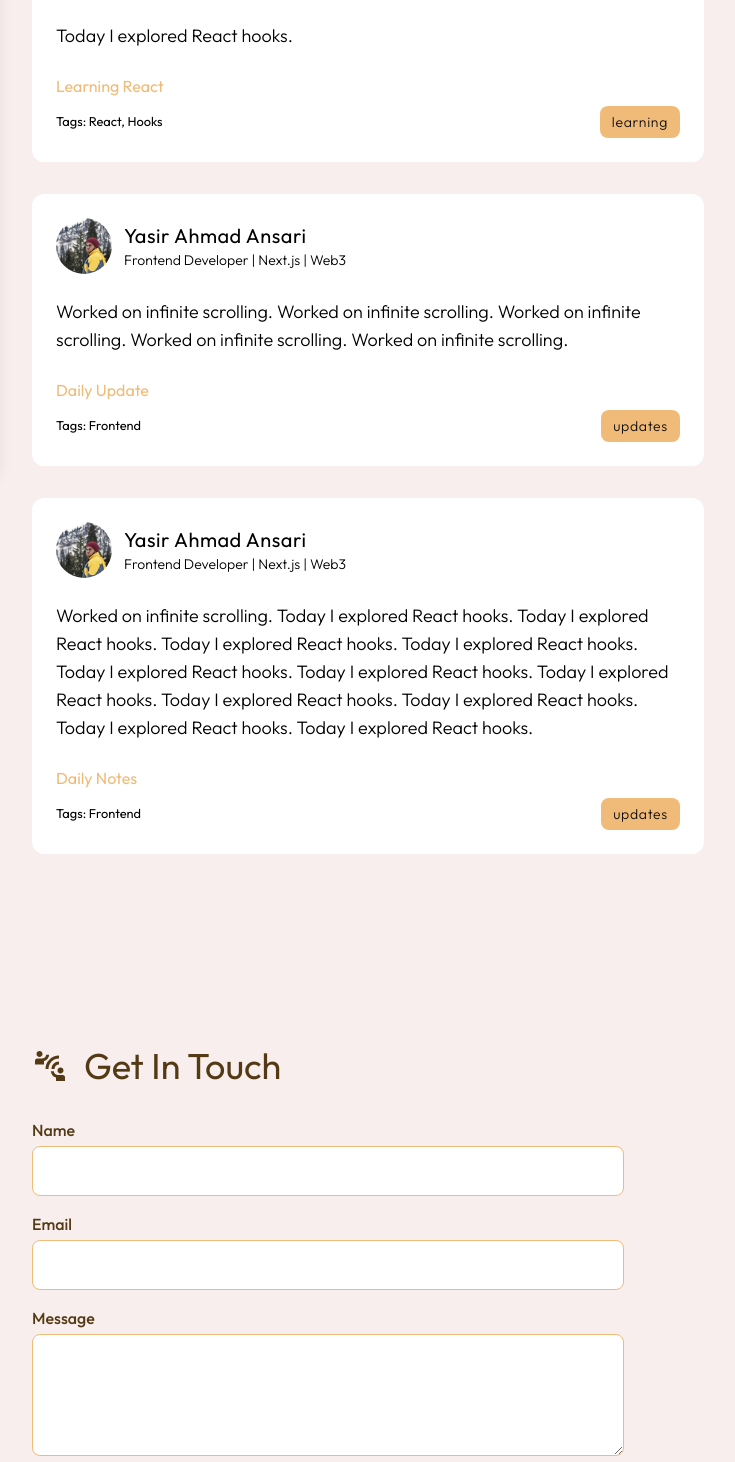
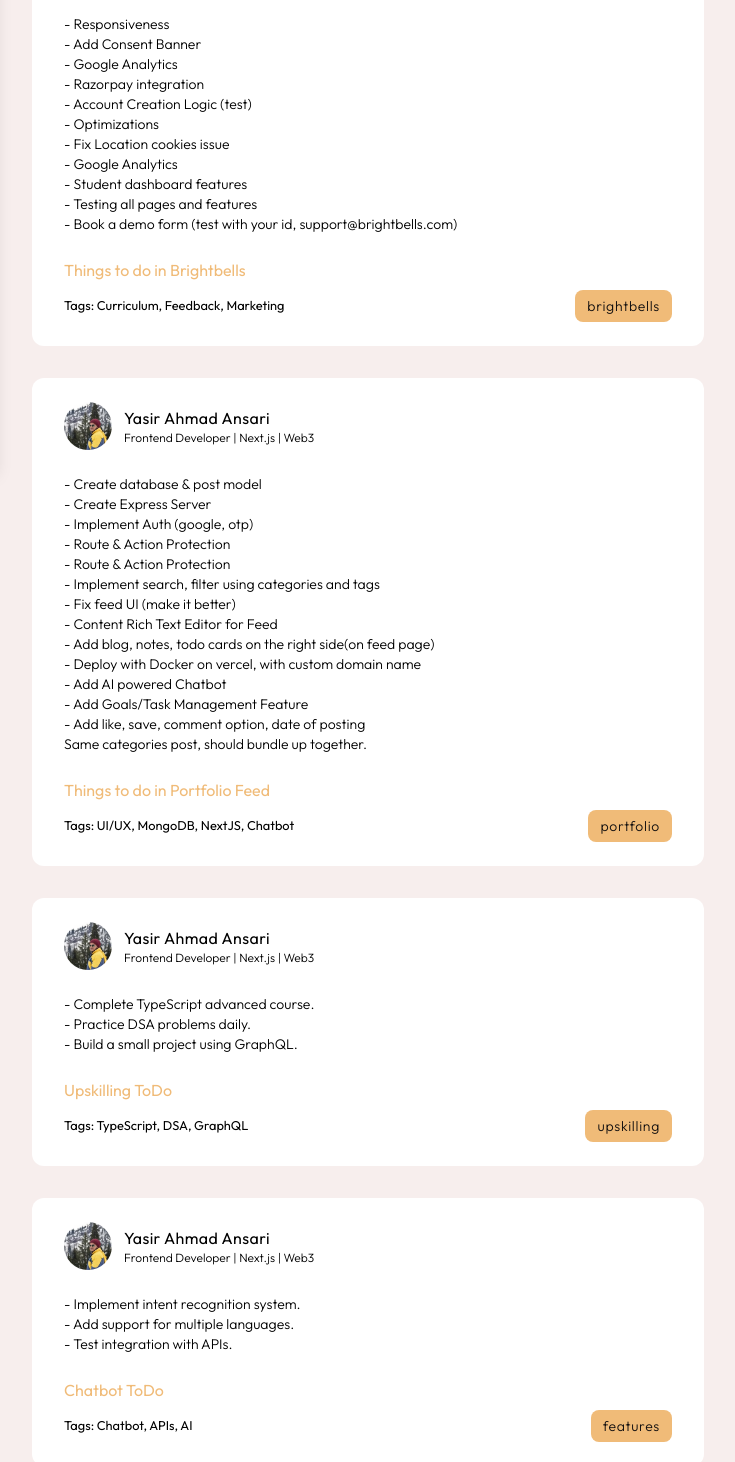
Before and after one commit to ethicalhub/yasir-etc, a Next.js app: page /posts in a window 1280 px wide. Shown: the part 331-1793 px from the top of the page, without its empty margins (0-735 px from the left). Built offline with nearby package versions, Linux system fonts and the light colour scheme.

Commit message:
feat(setup): add brightbells task

```diff
--- a/app/(root)/posts/page.tsx
+++ b/app/(root)/posts/page.tsx
@@ -3,39 +3,117 @@ import { SiSecurityscorecard } from "react-icons/si";
 
 import Post from "@/components/feed/Post";
 import { PostType } from "@/constants/Types";
-
 const posts = [
   {
     id: 1,
-    title: "Learning React",
-    content: "Today I explored React hooks.",
-    category: "Learning",
-    tags: ["React", "Hooks"],
-    createdAt: "2025-01-15T10:00:00Z",
-    parentId: null,
+    title: "Things to do in Brightbells",
+    content: (
+      <ul className="list-outside">
+        <li className="text-sm">- Responsiveness</li>
+        <li className="text-sm">- Add Consent Banner</li>
+        <li className="text-sm">- Google Analytics</li>
+        <li className="text-sm">- Razorpay integration</li>
+        <li className="text-sm">- Account Creation Logic (test)</li>
+        <li className="text-sm">- Optimizations</li>
+        <li className="text-sm">- Fix Location cookies issue</li>
+        <li className="text-sm">- Google Analytics</li>
+        <li className="text-sm">- Student dashboard features</li>
+        <li className="text-sm">- Testing all pages and features</li>
+        <li className="text-sm">
+          - Book a demo form (test with your id, support@brightbells.com)
+        </li>
+      </ul>
+    ),
+    category: "Brightbells",
+    tags: ["Curriculum", "Feedback", "Marketing"],
+    createdAt: new Date().toISOString(),
+  },
+
+  {
+    id: 2,
+    title: "Things to do in Portfolio Feed",
+    content: (
+      <ul className="list-outside text-sm">
+        <li>- Create database & post model</li>
+        <li>- Create Express Server</li>
+        <li>- Implement Auth (google, otp) </li>
+        <li>- Route & Action Protection </li>
+        <li>- Route & Action Protection </li>
+        <li>- Implement search, filter using categories and tags</li>
+        <li>- Fix feed UI (make it better) </li>
+        <li>- Content Rich Text Editor for Feed</li>
+        <li>- Add blog, notes, todo cards on the right side(on feed page)</li>
+        <li>- Deploy with Docker on vercel, with custom domain name</li>
+        <li>- Add AI powered Chatbot</li>
+        <li>- Add Goals/Task Management Feature</li>
+        <li>- Add like, save, comment option, date of posting</li>
+        <li>Same categories post, should bundle up together.</li>
+      </ul>
+    ),
+    category: "Portfolio",
+    tags: ["UI/UX", "MongoDB", "NextJS", "Chatbot"],
+    createdAt: new Date().toISOString(),
+  },
+
+  {
+    id: 3,
+    title: "Upskilling ToDo",
+    content: (
+      <ul className="list-outside">
+        <li className="text-sm">- Complete TypeScript advanced course.</li>
+        <li className="text-sm">- Practice DSA problems daily.</li>
+        <li className="text-sm">- Build a small project using GraphQL.</li>
+      </ul>
+    ),
+    category: "Upskilling",
+    tags: ["TypeScript", "DSA", "GraphQL"],
+    createdAt: new Date().toISOString(),
   },
   {
-    id: 2,
-    title: "Daily Update",
-    content:
-      "Worked on infinite scrolling. Worked on infinite scrolling. Worked on infinite scrolling. Worked on infinite scrolling. Worked on infinite scrolling.",
-    category: "Updates",
-    tags: ["Frontend"],
-    createdAt: "2025-01-16T08:00:00Z",
-    parentId: 1,
+    id: 4,
+    title: "Chatbot ToDo",
+    content: (
+      <ul className="list-outside">
+        <li className="text-sm">- Implement intent recognition system.</li>
+        <li className="text-sm">- Add support for multiple languages.</li>
+        <li className="text-sm">- Test integration with APIs.</li>
+      </ul>
+    ),
+    category: "Features",
+    tags: ["Chatbot", "APIs", "AI"],
+    createdAt: new Date().toISOString(),
   },
   {
-    id: 3,
-    title: "Daily Notes",
-    content:
-      "Worked on infinite scrolling. Today I explored React hooks. Today I explored React hooks. Today I explored React hooks. Today I explored React hooks. Today I explored React hooks. Today I explored React hooks. Today I explored React hooks. Today I explored React hooks. Today I explored React hooks. Today I explored React hooks. Today I explored React hooks.",
-    category: "Updates",
-    tags: ["Frontend"],
-    createdAt: "2025-01-16T08:00:00Z",
-    parentId: 1,
+    id: 5,
+    title: "Notes ToDo",
+    content: (
+      <ul className="list-outside">
+        <li className="text-sm">- Organize research on blockchain topics.</li>
+        <li className="text-sm">- Review past meeting notes for insights.</li>
+        <li className="text-sm">
+          - Create a summary for recent tech articles.
+        </li>
+      </ul>
+    ),
+    category: "Notes",
+    tags: ["Blockchain", "Research", "Summaries"],
+    createdAt: new Date().toISOString(),
+  },
+  {
+    id: 6,
+    title: "Blog ToDo",
+    content: (
+      <ul className="list-outside">
+        <li className="text-sm">- Draft the blog on Web3 adoption.</li>
+        <li className="text-sm">- Proofread the article on AI advancements.</li>
+        <li className="text-sm">- Schedule publishing for Frontend Tips.</li>
+      </ul>
+    ),
+    category: "Blog",
+    tags: ["Web3", "AI", "Frontend"],
+    createdAt: new Date().toISOString(),
   },
 ];
-
 const MyPosts = async () => {
   return (
     <section className="section-layout ">
@@ -51,3 +129,42 @@ const MyPosts = async () => {
 };
 
 export default MyPosts;
+
+// const categories = [
+//   "ToDo's",
+//   "Brightbells",
+//   "Portfolio",
+//   "Projects",
+//   "Upskilling",
+//   "Updates",
+//   "Blog",
+//   "Features",
+// ];
+
+// const tags = [
+//   "ReactJS",
+//   "NextJS",
+//   "JavaScript",
+//   "TypeScript",
+//   "CSS",
+//   "HTML",
+//   "Frontend",
+//   "Backend",
+//   "Fullstack",
+//   "APIs",
+//   "NodeJS",
+//   "ExpressJS",
+//   "MongoDB",
+//   "SQL",
+//   "TailwindCSS",
+//   "Redux",
+//   "Web3",
+//   "Blockchain",
+//   "UI/UX",
+//   "Git",
+//   "GraphQL",
+//   "Firebase",
+//   "Docker",
+//   "Performance",
+//   "Testing",
+// ];
--- a/components/feed/Post.tsx
+++ b/components/feed/Post.tsx
@@ -4,9 +4,9 @@ import UserFeedCard from "../uiComponent/userFeedCard";
 
 const Post = ({ post }: { post: PostType }) => {
   return (
-    <div key={post.id} className="max-w-2xl rounded-xl bg-white p-6">
+    <div key={post.id} className="max-w-2xl rounded-xl bg-white px-8 py-6">
       <UserFeedCard size={"small"} />
-      <p className="my-6 w-full text-lg font-light">{post.content}</p>
+      <div className="my-6 w-full text-lg font-light">{post.content}</div>
       <h2 className="text-secondary">{post.title}</h2>
       <div className="mt-2 flex items-center justify-between">
         <small className="">Tags: {post.tags.join(", ")}</small>
--- a/components/uiComponent/userFeedCard.tsx
+++ b/components/uiComponent/userFeedCard.tsx
@@ -10,7 +10,7 @@ const UserFeedCard = ({ size = "large" }) => {
     <div className="flex-align-center gap-3">
       <Image
         className={clsx(
-          size === "large" ? `size-16 rounded-full` : `size-14 rounded-full`,
+          size === "large" ? `size-16 rounded-full` : `size-12 rounded-full`,
         )}
         src={src}
         alt={alt}
@@ -18,10 +18,18 @@ const UserFeedCard = ({ size = "large" }) => {
         width={width}
       />
       <div>
-        <h2 className="text-lg tracking-wide sm:text-xl">Yasir Ahmad Ansari</h2>
+        <h2
+          className={clsx(
+            size === "large"
+              ? "text-lg tracking-wide sm:text-xl"
+              : "text-base tracking-wide",
+          )}
+        >
+          Yasir Ahmad Ansari
+        </h2>
         <p
           className={clsx(
-            size === "large" ? `font-light` : `text-sm font-light`,
+            size === "large" ? `font-light` : `text-xs font-light`,
           )}
         >
           Frontend Developer | Next.js | Web3
```
Also changed, not shown: constants/Types.ts (+7 -5 lines).
